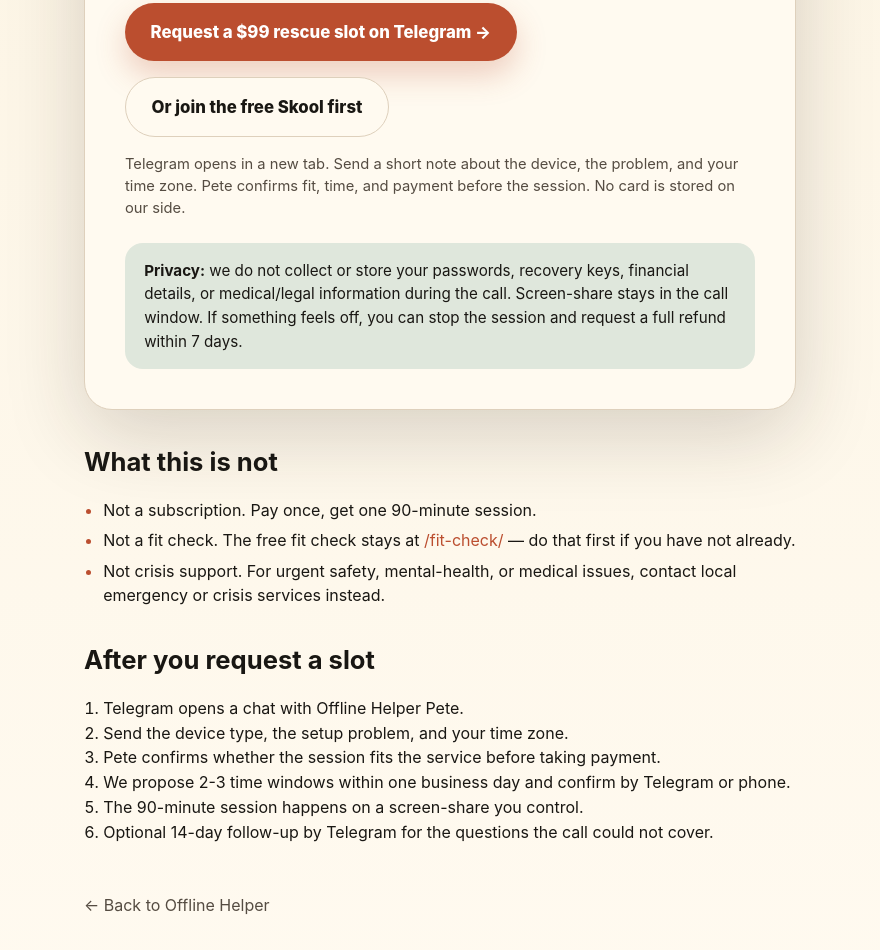
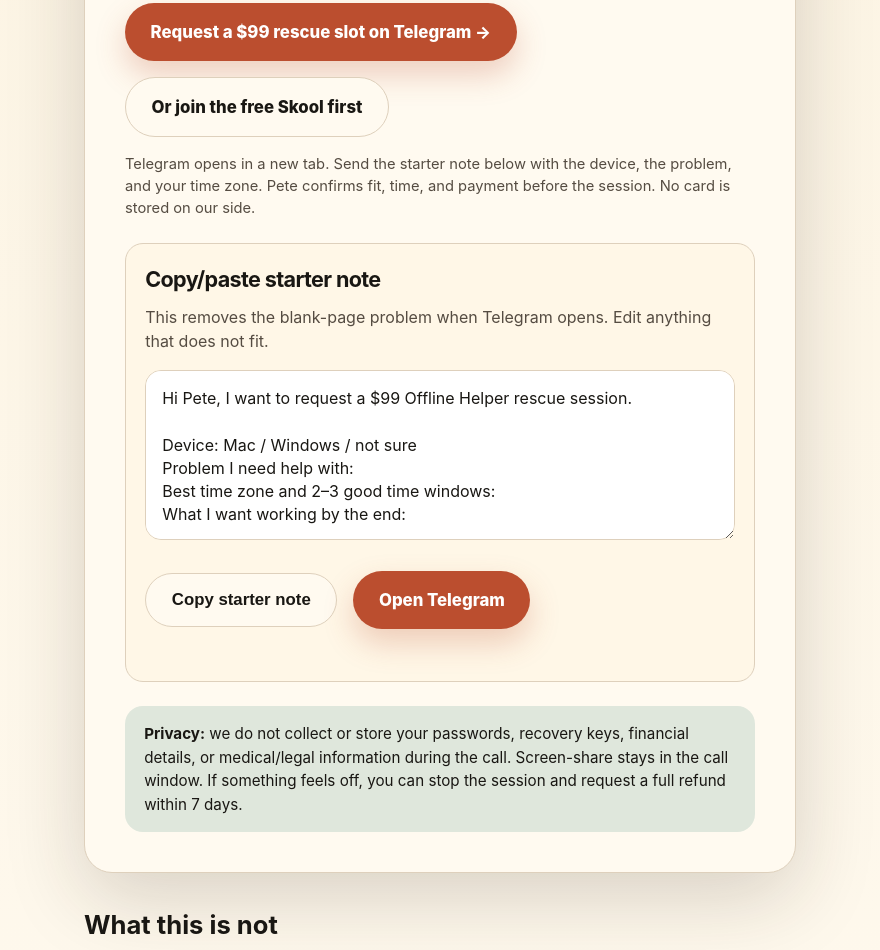
Before and after one commit to Pdbjork/offline-helper-site, a plain HTML site: page paid-rescue/index.html in a window 1280 px wide. Shown: the part 768-1718 px from the top of the page, without its empty margins (200-1080 px from the left). Drawn offline with Linux system fonts and the light colour scheme.

Commit message:
feat: reduce paid rescue booking friction

```diff
--- a/paid-rescue/index.html
+++ b/paid-rescue/index.html
@@ -119,6 +119,22 @@
       background: var(--sage); border-radius: var(--radius-md); padding: 1rem 1.2rem;
       margin-top: 1.5rem; font-size: .95rem; color: var(--ink);
     }
+    .starter-note {
+      background: #fff7e7;
+      border: 1px solid var(--line);
+      border-radius: var(--radius-md);
+      padding: 1.2rem;
+      margin: 1.5rem 0 0;
+    }
+    .starter-note h2 { font-size: 1.35rem; margin: 0 0 .5rem; letter-spacing: -.03em; }
+    .starter-note p { margin: 0 0 1rem; color: var(--muted); }
+    textarea {
+      width: 100%; min-height: 170px; resize: vertical;
+      border: 1px solid var(--line); border-radius: 16px;
+      background: white; color: var(--ink); padding: 1rem;
+      font: inherit; line-height: 1.45;
+    }
+    .copy-status { min-height: 1.4rem; color: var(--accent-dark); font-weight: 700; margin-top: .65rem; }
     header { margin-bottom: 1.5rem; }
     .brand-top {
       display: inline-flex; align-items: center; gap: .7rem;
@@ -168,7 +184,24 @@
         <a class="button primary" id="paid-cta" href="https://t.me/OfflineHelperPeteBot" rel="noopener" target="_blank">Request a $99 rescue slot on Telegram →</a>
         <a class="button secondary" href="https://www.skool.com/offline-helper/about">Or join the free Skool first</a>
       </div>
-      <p class="small">Telegram opens in a new tab. Send a short note about the device, the problem, and your time zone. Pete confirms fit, time, and payment before the session. No card is stored on our side.</p>
+      <p class="small">Telegram opens in a new tab. Send the starter note below with the device, the problem, and your time zone. Pete confirms fit, time, and payment before the session. No card is stored on our side.</p>
+      <div class="starter-note" aria-labelledby="starter-note-title">
+        <h2 id="starter-note-title">Copy/paste starter note</h2>
+        <p>This removes the blank-page problem when Telegram opens. Edit anything that does not fit.</p>
+        <textarea id="telegram-note" aria-label="Starter note for Telegram">Hi Pete, I want to request a $99 Offline Helper rescue session.
+
+Device: Mac / Windows / not sure
+Problem I need help with:
+Best time zone and 2–3 good time windows:
+What I want working by the end:
+
+I understand you will confirm fit and payment before the session, and I should not send passwords, recovery keys, private documents, medical/legal/financial details, or crisis information in Telegram.</textarea>
+        <div class="cta-row">
+          <button class="button secondary" type="button" id="copy-note">Copy starter note</button>
+          <a class="button primary" href="https://t.me/OfflineHelperPeteBot" rel="noopener" target="_blank">Open Telegram</a>
+        </div>
+        <div class="copy-status" id="copy-status" role="status" aria-live="polite"></div>
+      </div>
       <div class="privacy">
         <strong>Privacy:</strong> we do not collect or store your passwords, recovery keys, financial details, or medical/legal information during the call. Screen-share stays in the call window. If something feels off, you can stop the session and request a full refund within 7 days.
       </div>
@@ -194,5 +227,26 @@
     <a class="back" href="/">← Back to Offline Helper</a>
   </main>
 
+  <script>
+    (function () {
+      var button = document.getElementById('copy-note');
+      var note = document.getElementById('telegram-note');
+      var status = document.getElementById('copy-status');
+      if (!button || !note || !status) return;
+      button.addEventListener('click', function () {
+        var text = note.value;
+        function done(message) { status.textContent = message; }
+        if (navigator.clipboard && navigator.clipboard.writeText) {
+          navigator.clipboard.writeText(text).then(function () {
+            done('Starter note copied. Open Telegram and paste it into the chat.');
+          }).catch(function () {
+            note.focus(); note.select(); done('Copy did not auto-run. Select the note and copy it manually.');
+          });
+        } else {
+          note.focus(); note.select(); done('Select the note and copy it manually.');
+        }
+      });
+    })();
+  </script>
 </body>
 </html>
```
Also changed, not shown: index.html (+15 -0 lines).
